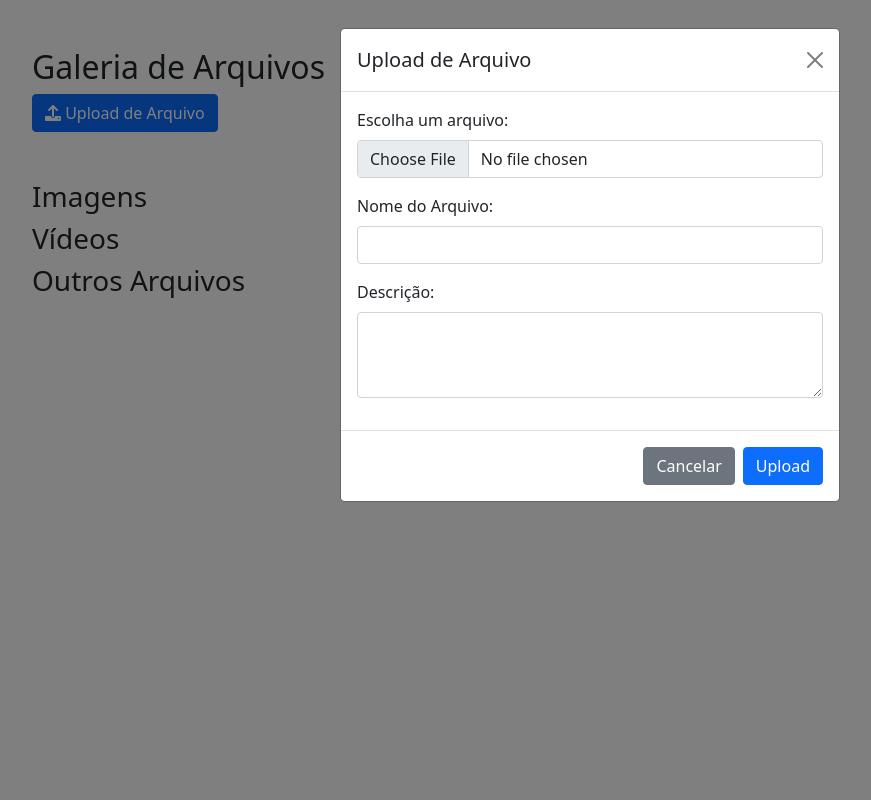
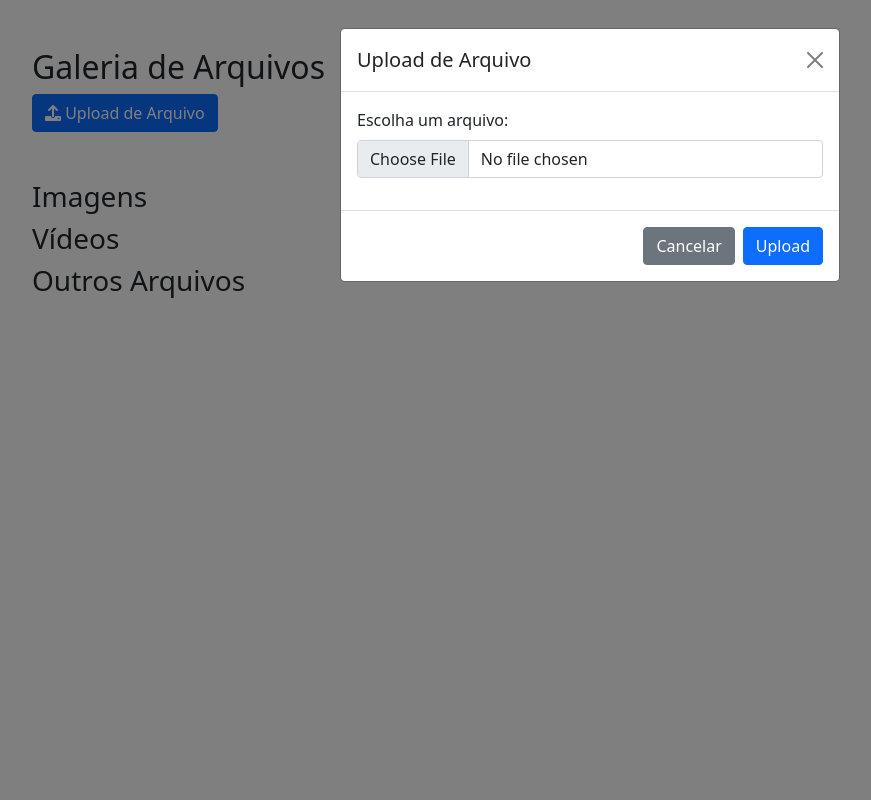
Before and after one commit to marciolopesjr/SistemaDeArquivosClientes, a PHP site: page / in a window 1280 px wide, after a click on "Upload de Arquivo". Shown: the whole page, without its empty margins (50-921 px from the left). Run offline with PHP 8.4, Linux system fonts and the light colour scheme; the visitor is signed in with stand-in values (Sample User, id 1).

Commit message:
Fix upload.

```diff
--- a/index.php
+++ b/index.php
@@ -125,15 +125,10 @@ include 'auth.php';
                     <div class="modal-body">
                         <div class="mb-3">
                             <label for="fileInput" class="form-label">Escolha um arquivo:</label>
-                            <input type="file" class="form-control" name="file" id="fileInput" required>
+                            <input type="file" class="form-control" name="file" id="fileInput" required onchange="previewFile()">
                         </div>
-                        <div class="mb-3">
-                            <label for="fileName" class="form-label">Nome do Arquivo:</label>
-                            <input type="text" class="form-control" name="filename" id="fileName" required>
-                        </div>
-                        <div class="mb-3">
-                            <label for="fileDescription" class="form-label">Descrição:</label>
-                            <textarea class="form-control" name="filedescription" id="fileDescription" rows="3" required></textarea>
+                        <div id="filePreview" class="text-center">
+                            <!-- Preview do arquivo será carregado dinamicamente -->
                         </div>
                     </div>
                     <div class="modal-footer">
@@ -199,6 +194,31 @@ include 'auth.php';
                 document.getElementById('shareLink').value = window.location.href.replace('index.php', '') + path;
             }
         }
+
+        function previewFile() {
+            var file = document.getElementById('fileInput').files[0];
+            var preview = document.getElementById('filePreview');
+
+            if (file) {
+                var reader = new FileReader();
+
+                reader.onload = function(e) {
+                    var fileType = file.type;
+
+                    if (fileType.startsWith('image/')) {
+                        preview.innerHTML = `<h5>${file.name}</h5><img src="${e.target.result}" alt="${file.name}" class="img-fluid">`;
+                    } else if (fileType.startsWith('video/')) {
+                        preview.innerHTML = `<h5>${file.name}</h5><video width="100%" controls><source src="${e.target.result}" type="${fileType}">Seu navegador não suporta a tag de vídeo.</video>`;
+                    } else {
+                        preview.innerHTML = `<h5>${file.name}</h5><p>Pré-visualização não disponível para este tipo de arquivo.</p>`;
+                    }
+                }
+
+                reader.readAsDataURL(file);
+            } else {
+                preview.innerHTML = '';
+            }
+        }
     </script>
 
     <!-- Modal de Confirmação de Exclusão -->
```
